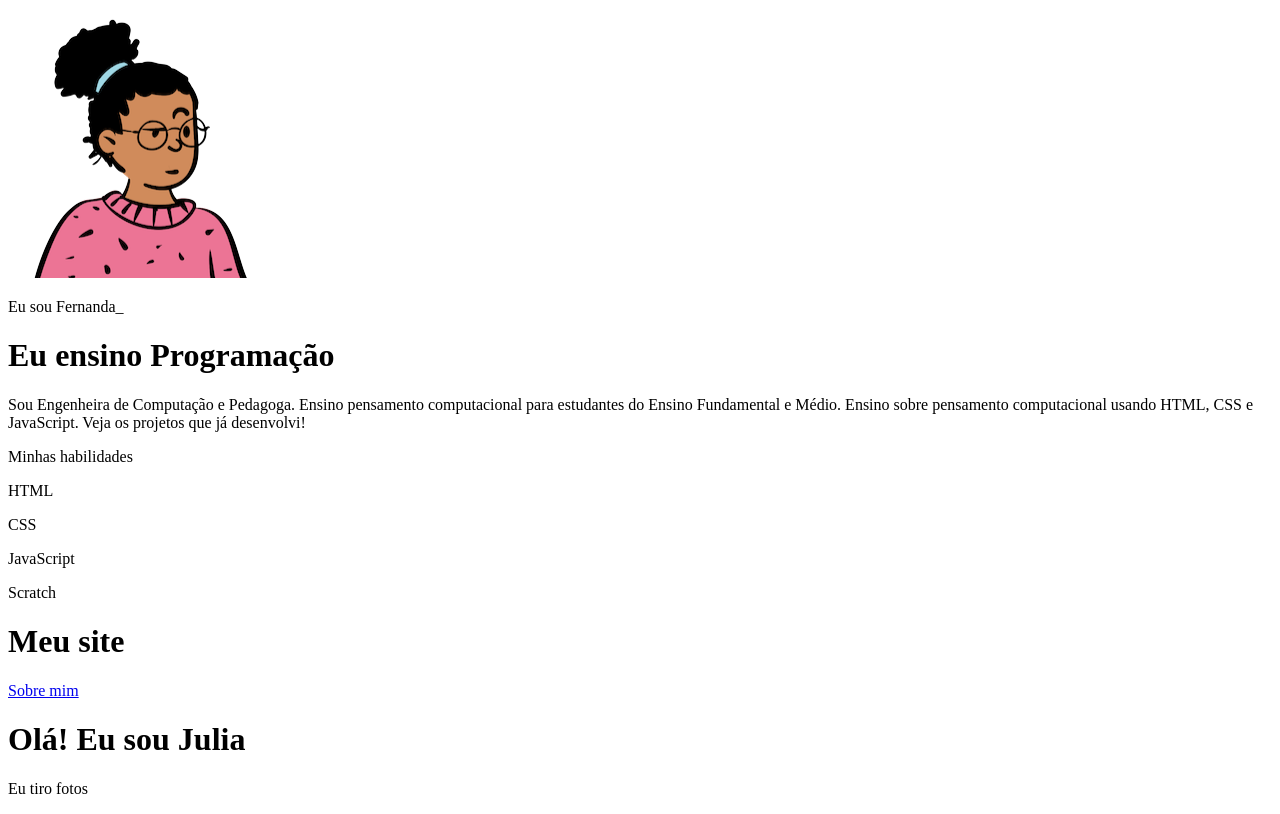
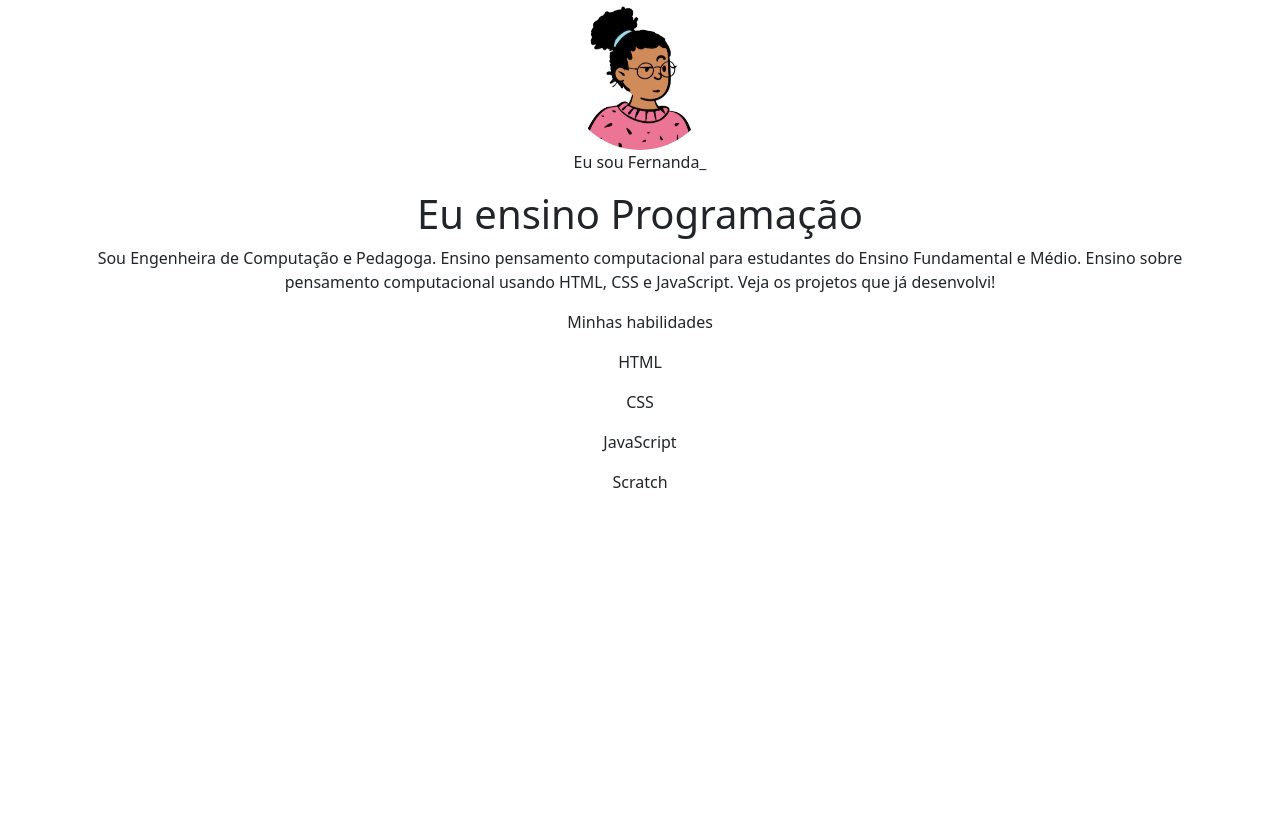
Before and after one commit to otaviogabriel0909/portifolio, a plain HTML site: page index.html in a window 1280 px wide. Drawn offline with nearby package versions, Linux system fonts and the light colour scheme.

Commit message:
Add files via upload

```diff
--- a/index.html
+++ b/index.html
@@ -1,20 +1,27 @@
 <!DOCTYPE html>
 <html lang="pt-br">
+
 <head>
   <meta charset="UTF-8" />
   <meta name="viewport" content="width=device-width, initial-scale=1.0" />
   <title>Meu portfólio</title>
 
-
-
-
-
-
+  <link href="https://cdn.jsdelivr.net/npm/bootstrap@5.3.3/dist/css/bootstrap.min.css" rel="stylesheet"
+    integrity="sha384-QWTKZyjpPEjISv5WaRU9OFeRpok6YctnYmDr5pNlyT2bRjXh0JMhjY6hW+ALEwIH" crossorigin="anonymous" />
 
 </head>
+
 <body>
-    <img src="imagens/avatar-perfil.png" alt="avatar da Fernanda" srcset="" />
-    <p>Eu sou Fernanda_</p>
+  <header class="container text-center">
+
+    <img   class="rounded-circle"
+    src="imagens/avatar-perfil.png"
+    alt="avatar da Fernanda"
+    width="150"
+    height="150"
+
+    srcset="" />
+    <p> Eu sou Fernanda_</p>
     <h1>Eu ensino Programação</h1>
 
     <p>
@@ -25,8 +32,6 @@
     </p>
 
 
-      <body>
-        <!-- código omitido -->
     <p>Minhas habilidades</p>
     <div>
       <p>HTML</p>
@@ -34,25 +39,12 @@
       <p>JavaScript</p>
       <p>Scratch</p>
     </div>
+  </header>
+
+  <script src="https://cdn.jsdelivr.net/npm/bootstrap@5.3.3/dist/js/bootstrap.bundle.min.js"
+    integrity="sha384-YvpcrYf0tY3lHB60NNkmXc5s9fDVZLESaAA55NDzOxhy9GkcIdslK1eN7N6jIeHz"
+    crossorigin="anonymous"></script>
+
 </body>
 
-      <!DOCTYPE html>
-      <html>
-      <head>
-          <meta charset="UTF-8" lang="pt-br">
-          <meta name="viewport" content="width=device-width, initial-scale=1.0">
-          <title>Meu Portfólio</title>
-      </head>
-      <body>
-          <header>
-              <h1>Meu site</h1>
-              <nav>
-                  <a href="index.html">Sobre mim</a>
-              </nav>
-          <header>
-          <div classe="apresentação">
-              <h1>Olá! Eu sou Julia</h2>
-              <p>Eu tiro fotos</p>
-          </div>
-      </body>
 </html>
```
Lines whose indentation alone changed are shown as unchanged.
